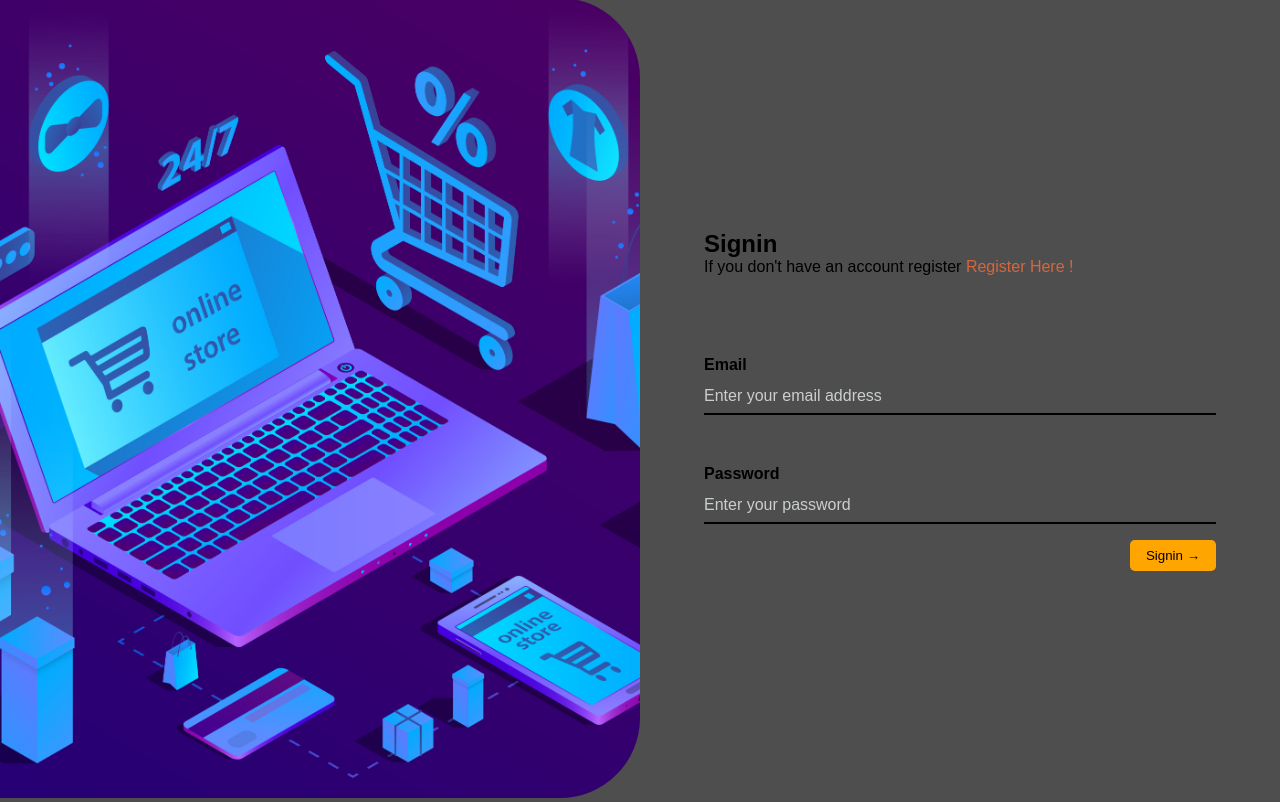
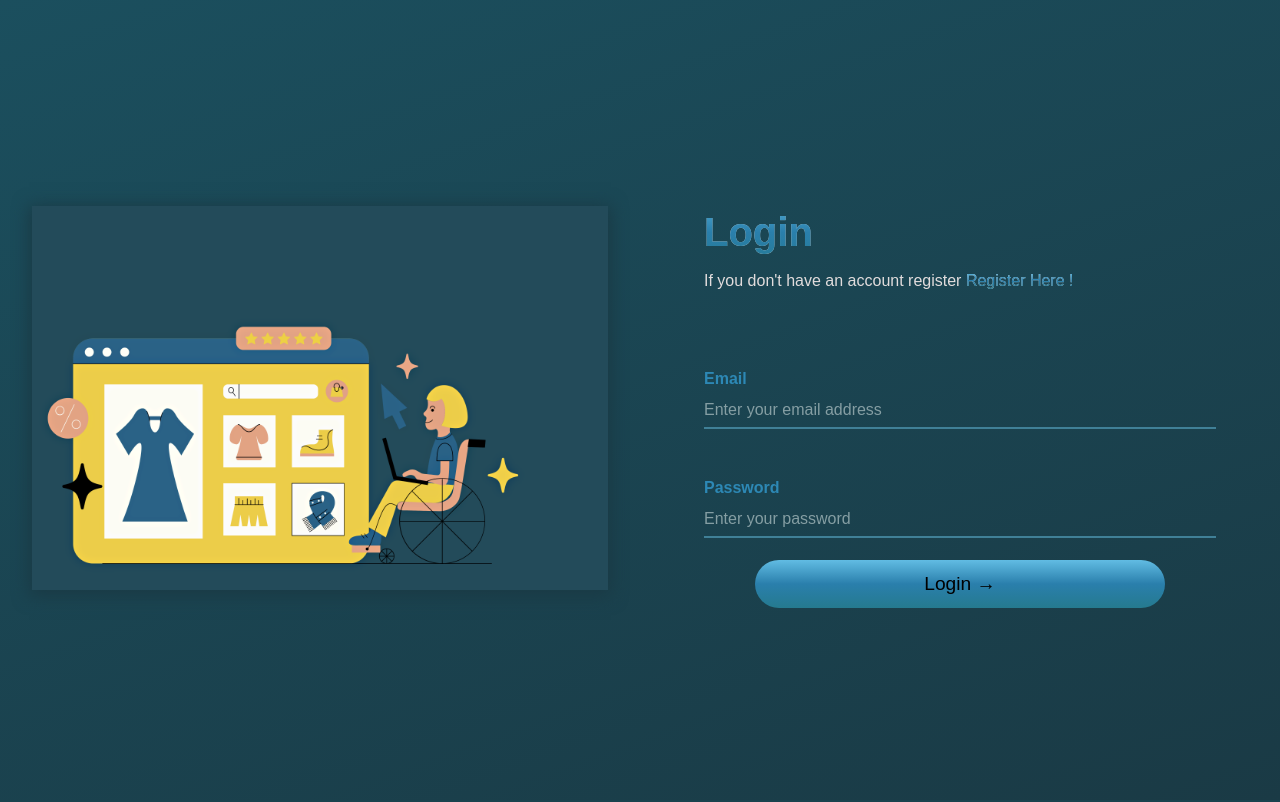
Before and after one commit to rahulrameshm0/Shopify, a Django app: page /signin/ in a window 1280 px wide. After the commit the page ends 608 px from the top, so only its background shows below. Run offline with Django 4.2, Linux system fonts and the light colour scheme.

Commit message:
registration section and login section has been completed

```diff
--- a/static/css/account-styling/signin.css
+++ b/static/css/account-styling/signin.css
@@ -6,44 +6,72 @@
 
 body {
     font-family: "Wix Madefor Text", sans-serif;
-    background-color: #4e4e4e;
+    background: linear-gradient(160deg, #1b4f5e 0%, #1a3a45 100%);
+    background-attachment: fixed;
 }
 
 .main {
     display: flex;
     align-items: center;
-    height: 100vh;
+    min-height: 100vh;
 }
 
 .container {
     display: flex;
     align-items: center;
     width: 100%;
-}
-
-.login-img {
-    width: 50%;
-}
-
-.login-img img {
-    width: 100%;
-    height: 100vh;
-    object-fit: cover;
-    border-bottom-right-radius: 5rem;
-    border-top-right-radius: 5rem;
+    flex-wrap: wrap;
 }
 
 .login {
     width: 50%;
+    min-width: 300px;
+    flex: 1 1 300px;
     padding: 0 4rem;
     display: flex;
     flex-direction: column;
     justify-content: center;
 }
 
+.login-img {
+    width: 50%;
+    flex: 1 1 300px;
+    min-width: 300px;
+    /*background: linear-gradient(160deg, #1b4f5e 0%, #1a3a45 100%);*/
+    /*padding: 11.7rem 2rem;*/
+    padding: 2rem;
+}
+
+
+.login-img img {
+    width: 100%;
+    height: 100%;
+    box-shadow: 0 0.2rem 1rem 0.2rem #1a3a45;
+}
+
+
+.signin-head h2{
+    font-size: 2.5rem;
+    line-height: 2;
+    background: linear-gradient(#61bce3, #2a7fac, #257a8f);
+    -webkit-background-clip: text;
+    -webkit-text-fill-color: transparent;
+    background-clip: text
+}
+
+.signin-head{
+    background: linear-gradient(#b0c0c6, #d3d8da, #e4dddd);
+    -webkit-background-clip: text;
+    -webkit-text-fill-color: transparent;
+    background-clip: text
+}
+
 .register-here a{
     text-decoration: none;
-    color: #d6663c;
+    background: linear-gradient(#61bce3, #2a7fac, #257a8f);
+    -webkit-background-clip: text;
+    -webkit-text-fill-color: transparent;
+    background-clip: text;
 }
 
 .form-section form {
@@ -56,40 +84,52 @@ body {
     margin-top: 5rem;
 }
 
-label {
+.form-section label {
     display: block;
     font-weight: bold;
     margin-bottom: 5px;
+    color: #2d88b5;
 }
 
-input {
+.form-section input {
     display: block;
     width: 100%;
     border: none;
-    border-bottom: 2px solid #000;
+    background: none;
+    border-bottom: 2px solid #408097;
     outline: none;
     padding: 8px 0;
     font-size: 1rem;
-    background-color: #4e4e4e;
+    transition: border-bottom-color 0.5s ease;
 }
 
-input::placeholder{
+.form-section input::placeholder{
     color: #cbcecf;
 }
 
-.sub-btn {
-    display: block;
-    margin-left: auto;
-    cursor: pointer;
-    margin-top: 1rem;
-    border: none;
-    background-color: orange;
-    padding: 0.5rem 1rem;
-    border-radius: 0.3rem;
-    transition: all 0.3s;
+.form-section input::placeholder{
+    color: #859ea3;
+}
+.form-section input:focus{
+    border-bottom-color: #5fbbe1;
 }
 
-.sub-btn:hover{
-    background-color: #ffb327;
+.login-btn {
+    display: block;
+    margin: 0 auto;
+    cursor: pointer;
+    margin-top: 1.4rem;
+    border: none;
+    background: linear-gradient(#61bce3, #2a7fac, #257a8f);
+    padding: 0.8rem 1rem;
+    border-radius: 3rem;
+    transition: all 0.3s;
+    font-size: 1.2rem;
+    width: 80%;
+}
+
+.login-btn:hover{
+    background: linear-gradient(#459bbd, #17678a, #083d4c);
+    color: #76c3da;
     transform: scale(1.1);
 }
--- a/templates/account-section/register.html
+++ b/templates/account-section/register.html
@@ -51,9 +51,9 @@
                         <input type="password" name="confirm-password" id="confirm-password" placeholder="Confirm your password">
                     </div>
                 </form>
+                <button class="logout-btn" type="submit">Sign Up &rarr;</button>
+            </div>
 
-                <button class="sub-btn" type="submit">Sign Up &rarr;</button>
-            </div>
         </div>
     </div>
 </main>
--- a/templates/account-section/signin.html
+++ b/templates/account-section/signin.html
@@ -19,12 +19,12 @@
     <div class="container">
 
         <div class="login-img">
-            <img class="e-img" src="{% static 'images/e-store.jpg' %}" alt="IMG">
+            <img class="e-img" src="{% static 'images/store.png' %}" alt="IMG">
         </div>
 
         <div class="login">
             <div class="signin-head">
-                <h2>Signin</h2>
+                <h2>Login</h2>
                 <p class="register-here">If you don't have an account register <a href="{% url 'register' %}">Register Here !</a></p>
             </div>
 
@@ -39,7 +39,7 @@
                         <input type="password" name="password" id="password" placeholder="Enter your password">
                     </div>
                 </form>
-                <button class="sub-btn" type="submit">Signin &rarr;</button>
+                <button class="login-btn" type="submit">Login &rarr;</button>
             </div>
         </div>
     </div>
```
Also changed, not shown: static/css/account-styling/register.css (+7 -6 lines).
